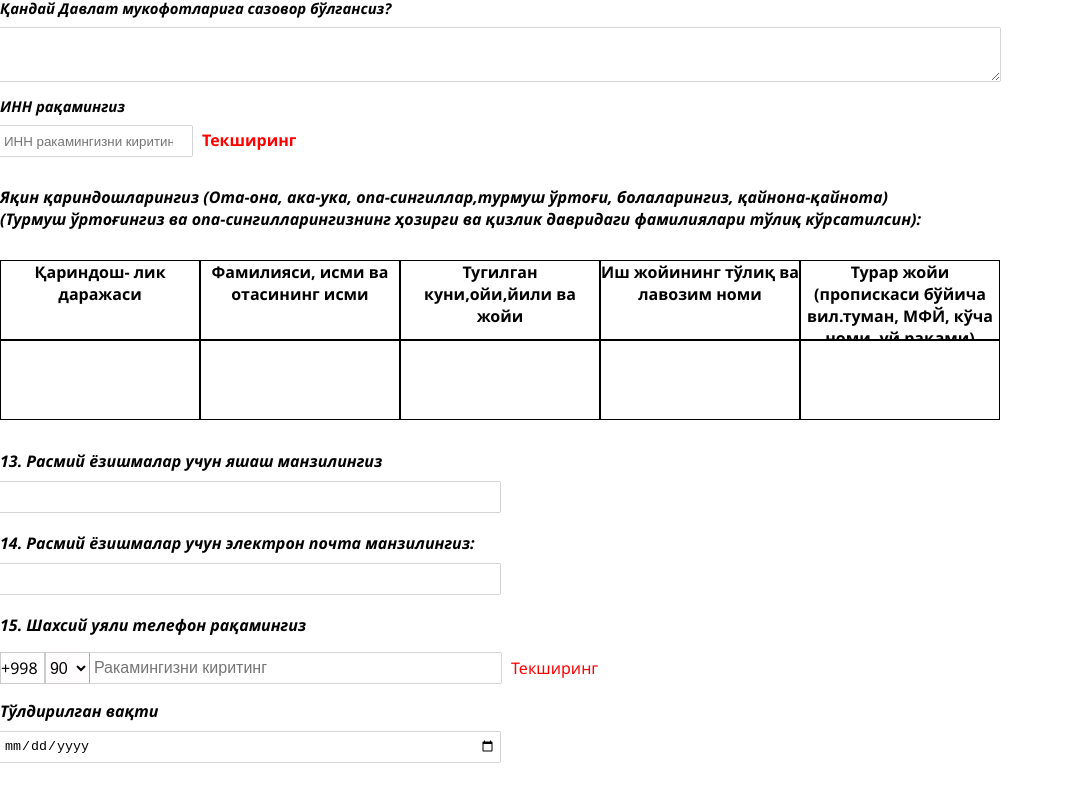
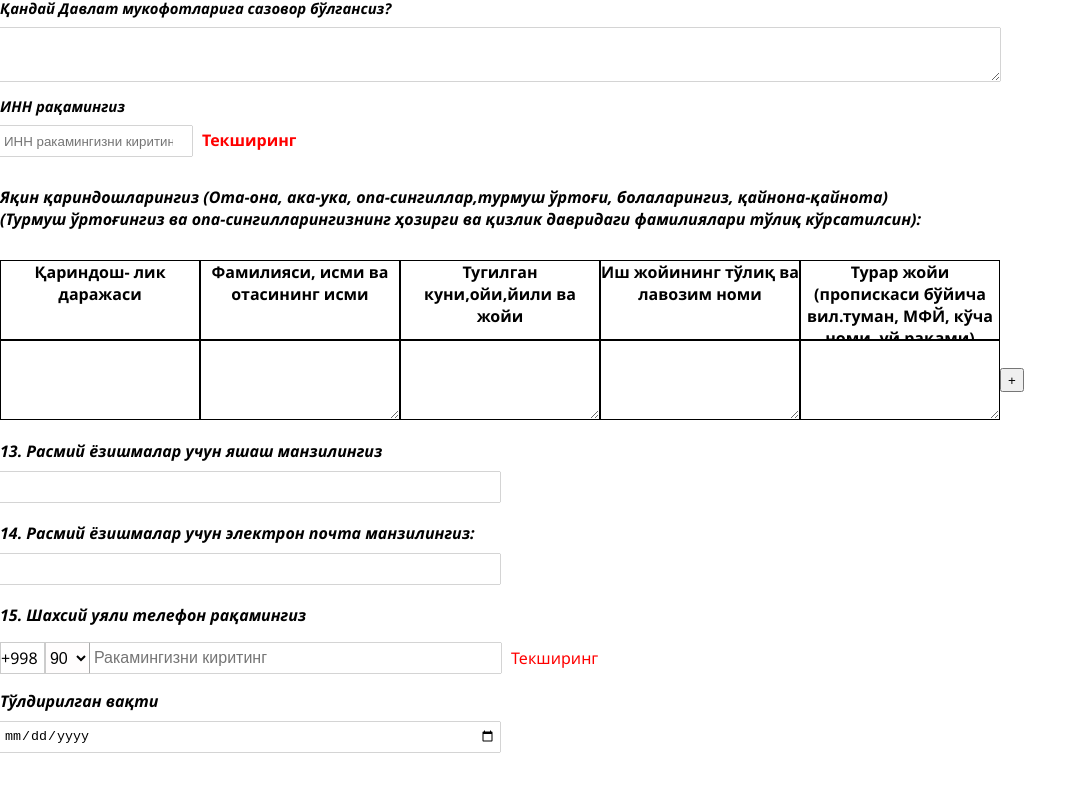
Before and after one commit to N180885/magnemo, a React (Create React App) app: page / in a window 1280 px wide. Shown: the part 1257-2059 px from the top of the page, without its empty margins (0-1087 px from the left). Built offline with nearby package versions, Linux system fonts and the light colour scheme.

Commit message:
суровнома5

```diff
--- a/src/main.jsx
+++ b/src/main.jsx
@@ -4,15 +4,22 @@ class Main extends Component {
   state = {
     til: "",
     til1: "",
-    mode: "",
+    mode: [],
+    fam:[],
+    fam1:"",
     raqam:"",
     inn:""
   };
 
   click=()=>{
-    this.setState({mode:this.state.mode+1});
-
-
+    let copy=[...this.state.mode]
+    copy.unshift(this.state.til1)
+    this.setState({mode:copy});
+  }
+  click1=()=>{
+    let copy=[...this.state.fam]
+    copy.unshift(this.state.fam1)
+    this.setState({fam:copy});
   }
 
 
@@ -52,6 +59,7 @@ class Main extends Component {
                   (охирги 3 той давомида олинган расмий кийим(<b>галстукда</b>
                   )да)
                 </p>
+
               </div>
             </div>
           </div>
@@ -201,10 +209,12 @@ class Main extends Component {
                       </select>
                   </div>
 
-                  {this.state.mode===""? null: (
+                  {this.state.mode.map(()=>{
+                    return(
                     <>
                     <div className="lang">
-                    <input onChange={(e)=>this.setState({til1:e.target.value})} type="text" placeholder="Тилни киритинг" value={this.state.til1}/>
+
+                    <input onChange={(e)=>this.setState({til1:e.target.value})} type="text" placeholder="Тилни киритинг" />
                     <select>
                           <option value="" selected >1</option>
                           <option>2</option>
@@ -215,7 +225,7 @@ class Main extends Component {
                       </div>
 
                     </>
-                  )}
+                  )})}
                   <button onClick={this.click}>+</button>
 
               </div>
@@ -251,13 +261,31 @@ class Main extends Component {
               <p>Иш жойининг тўлиқ ва лавозим номи</p>
               <p>Турар жойи (пропискаси бўйича вил.туман, МФЙ, кўча номи, уй рақами)</p>
           </div>
+          <div className="family1">
           <div className="input">
               <input/>
-              <input/>
-              <input/>
-              <input/>
-              <input/>
+              <textarea/>
+              <textarea/>
+              <textarea/>
+              <textarea/>
+              <button onClick={this.click1}>+</button>
           </div>
+              {this.state.fam.map(()=>{
+                    return(
+                    <>
+                    <div className="input">
+                    <input/>
+                    <textarea/>
+                    <textarea/>
+                    <textarea/>
+                    <textarea/>
+                      </div>
+                    </>
+                  )})}
+            </div>
+
+
+
           <div className="adres">
               <p>13. Расмий ёзишмалар учун яшаш манзилингиз</p>
               <input/>
@@ -281,6 +309,7 @@ class Main extends Component {
                 <option>98</option>
                 <option>99</option>
                 <option>33</option>
+                <option>88</option>
               </select>
               <input onChange={(e)=>this.setState({raqam:e.target.value})} type="number" placeholder="Ракамингизни киритинг" value={this.state.raqam}/> <br/><br/>
               {/* {if(this.state.raqam.length!===""){
--- a/src/style.css
+++ b/src/style.css
@@ -66,6 +66,16 @@ select {
 .family {
   margin-top: 1.875rem;
   margin-bottom: 1.875rem;
+}
+.family1{
+  display: flex;
+  flex-direction: column;
+  align-items: flex-start;
+  margin-bottom: 20px;
+}
+.family1 button{
+  height: 1.5rem;
+  width: 1.5rem;
 }
 .boxes {
   display: flex;
@@ -176,10 +186,19 @@ select {
   height: 5rem;
   width: 12.5rem;
   border: 1px solid black;
-  font-weight: 700;
+  font-weight: 500;
   text-align: center;
-  margin-bottom: 1.875rem;
+  /* margin-bottom: 1.875rem; */
 }
+.input textarea {
+  height: 5rem;
+  width: 12.5rem;
+  border: 1px solid black;
+  font-weight: 500;
+  text-align: center;
+  /* margin-bottom: 1.875rem; */
+}
+
 .adres,
 .mail,
 .number,
```
